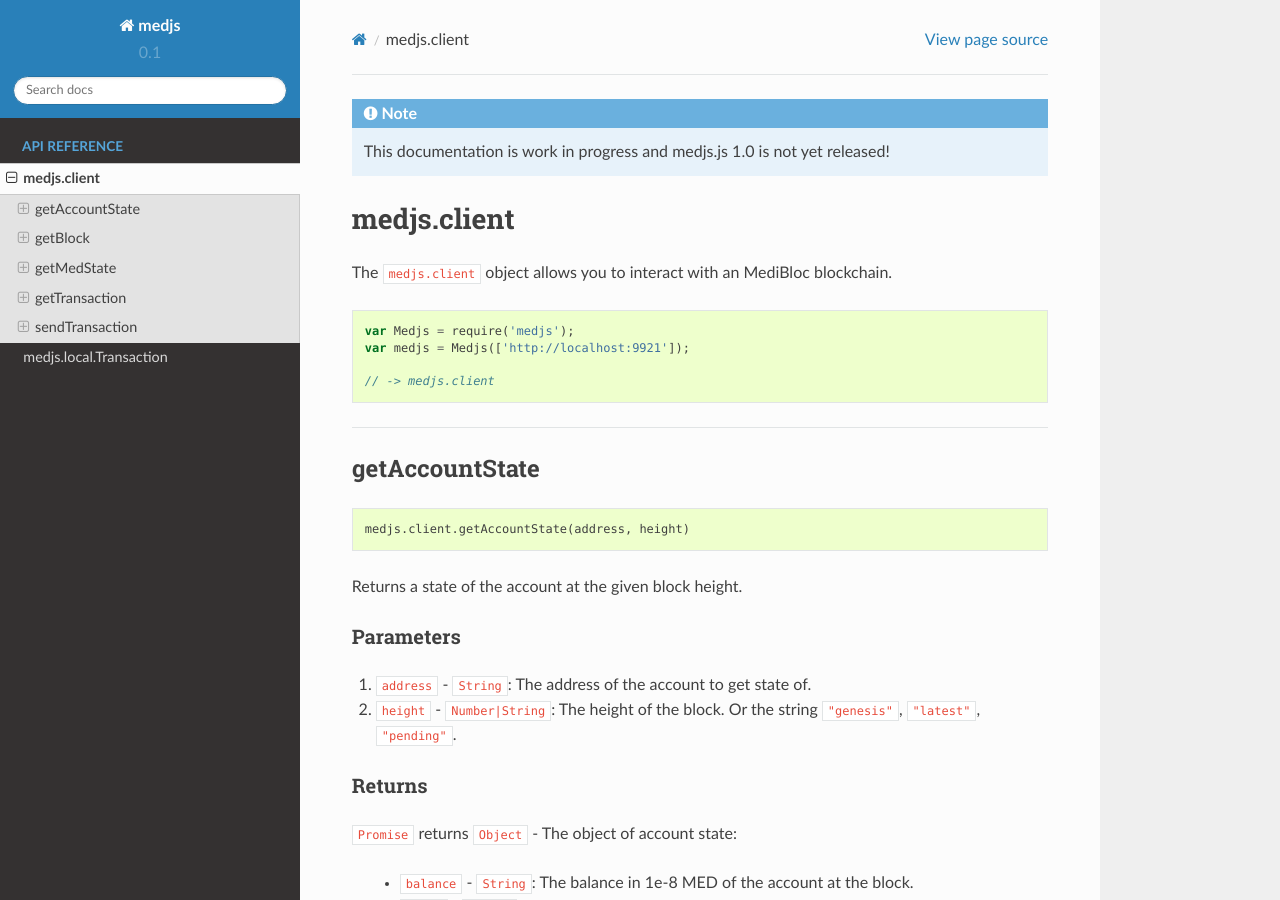
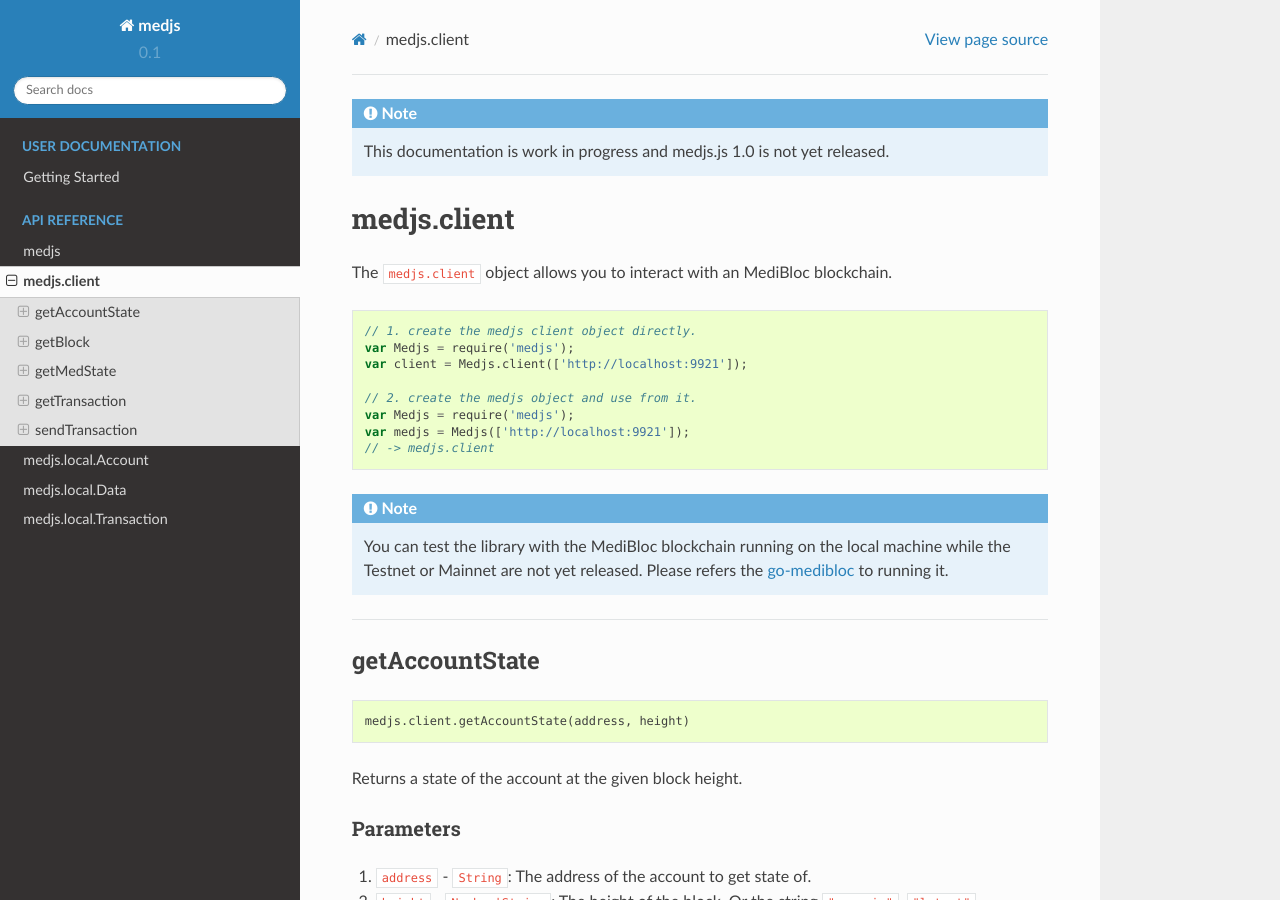
Before and after one commit to medibloc/panacea-js-old, a Sphinx documentation site: the page built from docs/medjs-client.rst, in a window 1280 px wide and 900 px high. Built offline with Sphinx 7.4.7 and the Read the Docs theme 2.0.0, drawn with Linux system fonts in a browser that asks for light colours; pages that are not in the unit, such as notebooks, are missing from menus; some of the changed text lies outside the part shown.

Commit message:
Add docs introductions

```diff
--- a/docs/include_announcement.rst
+++ b/docs/include_announcement.rst
@@ -1 +1 @@
-.. note:: This documentation is work in progress and medjs.js 1.0 is not yet released!
+.. note:: This documentation is work in progress and medjs.js 1.0 is not yet released.
--- a/docs/medjs-client.rst
+++ b/docs/medjs-client.rst
@@ -8,13 +8,21 @@ medjs.client
 
 The ``medjs.client`` object allows you to interact with an MediBloc blockchain.
 
-
 .. code-block:: javascript
 
+    // 1. create the medjs client object directly.
+    var Medjs = require('medjs');
+    var client = Medjs.client(['http://localhost:9921']);
+
+    // 2. create the medjs object and use from it.
     var Medjs = require('medjs');
     var medjs = Medjs(['http://localhost:9921']);
+    // -> medjs.client
 
-    // -> medjs.client
+.. note::
+  You can test the library with the MediBloc blockchain running on the local machine while the Testnet or Mainnet are not yet released.
+  Please refers the `go-medibloc <https://github.com/medibloc/go-medibloc>`_ to running it.
+
 
 ------------------------------------------------------------------------------
 
```
Also changed, not shown: other parts of docs/medjs-client.rst (+1 -1 lines), docs/getting-started.rst (added, +21 -0 lines), docs/index.rst (+6 -8 lines), docs/medjs.rst (added, +33 -0 lines).
